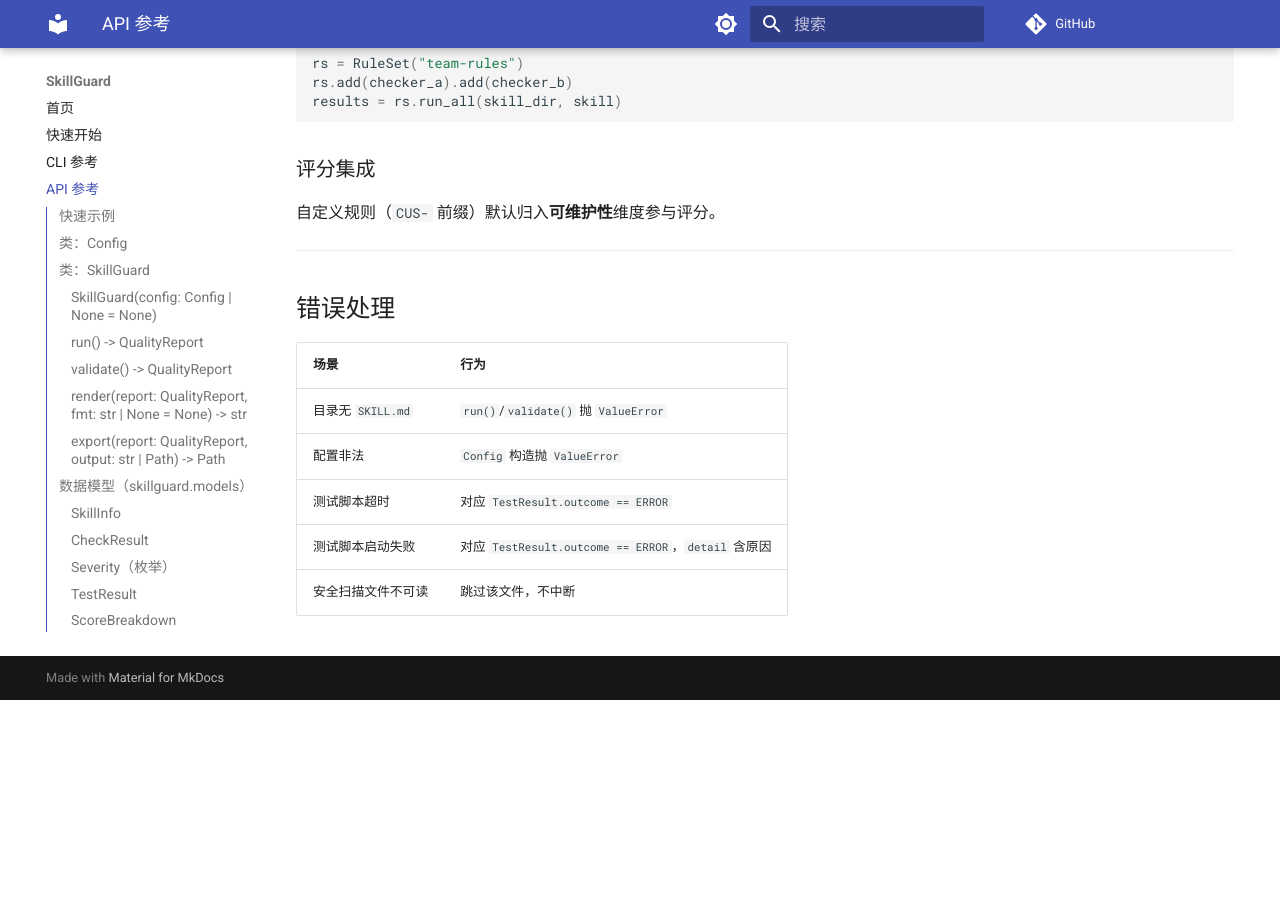
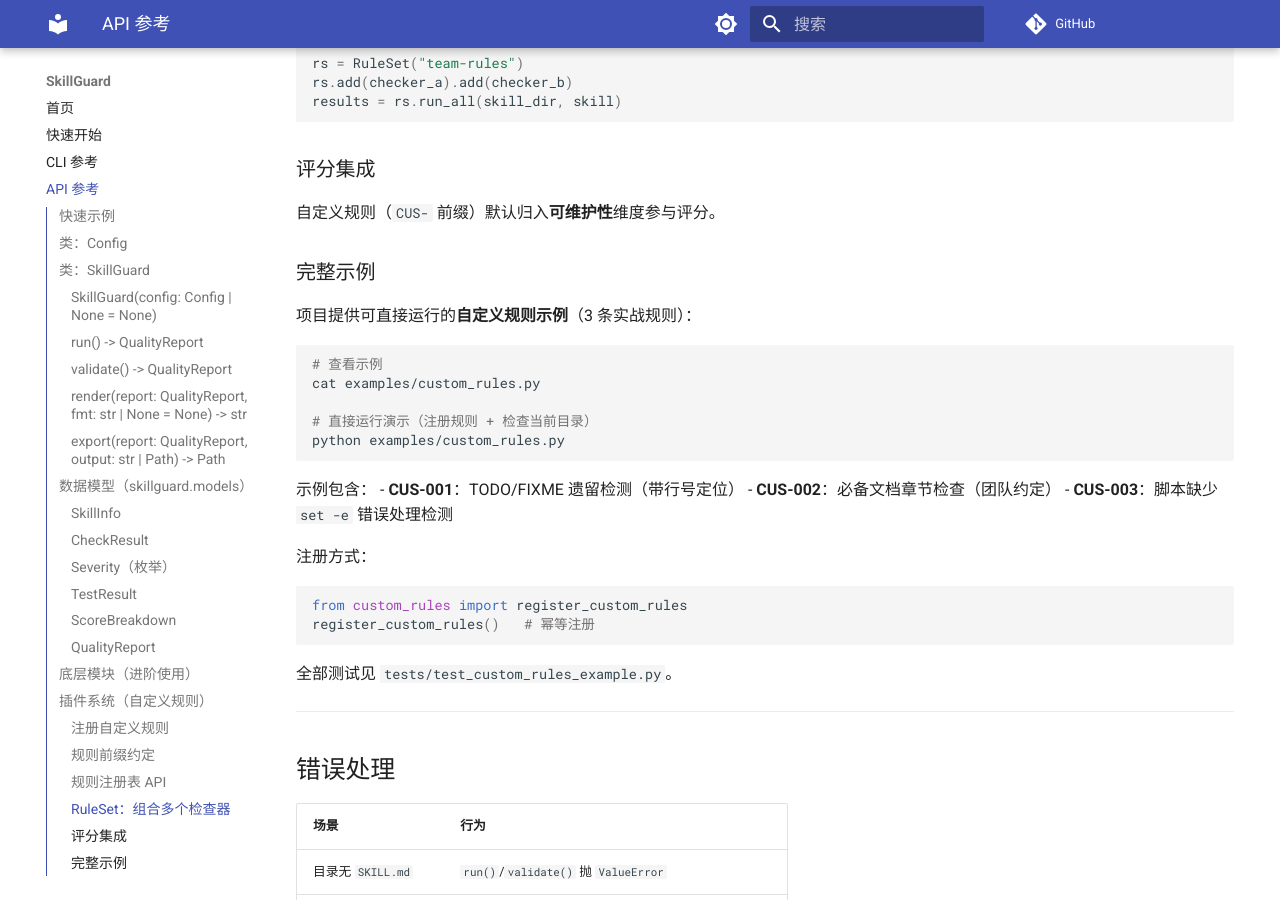
Before and after one commit to la2278647-arch/skillguard, an MkDocs documentation site: the page built from docs/api.md, in a window 1280 px wide and 900 px high, scrolled down 6797 px. Built offline with MkDocs 1.6.1 and Material for MkDocs 9.7.7, drawn with Linux system fonts in a browser that asks for light colours; comment, search, counter and statistics services are not loaded; before the commit the page ends 7497 px from its top, so only the background shows below that.

Commit message:
docs: add custom rules example to plugin docs

````diff
--- a/docs/api.md
+++ b/docs/api.md
@@ -245,6 +245,32 @@
 
 自定义规则（`CUS-` 前缀）默认归入**可维护性**维度参与评分。
 
+### 完整示例
+
+项目提供可直接运行的**自定义规则示例**（3 条实战规则）：
+
+```bash
+# 查看示例
+cat examples/custom_rules.py
+
+# 直接运行演示（注册规则 + 检查当前目录）
+python examples/custom_rules.py
+```
+
+示例包含：
+- **CUS-001**：TODO/FIXME 遗留检测（带行号定位）
+- **CUS-002**：必备文档章节检查（团队约定）
+- **CUS-003**：脚本缺少 `set -e` 错误处理检测
+
+注册方式：
+
+```python
+from custom_rules import register_custom_rules
+register_custom_rules()   # 幂等注册
+```
+
+全部测试见 `tests/test_custom_rules_example.py`。
+
 ---
 
 ## 错误处理
````
